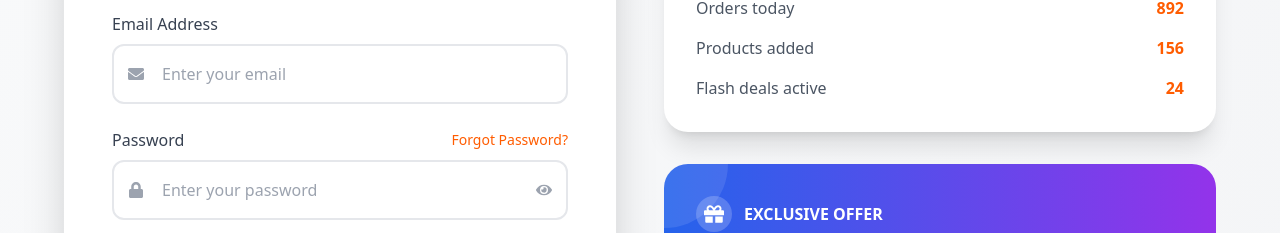
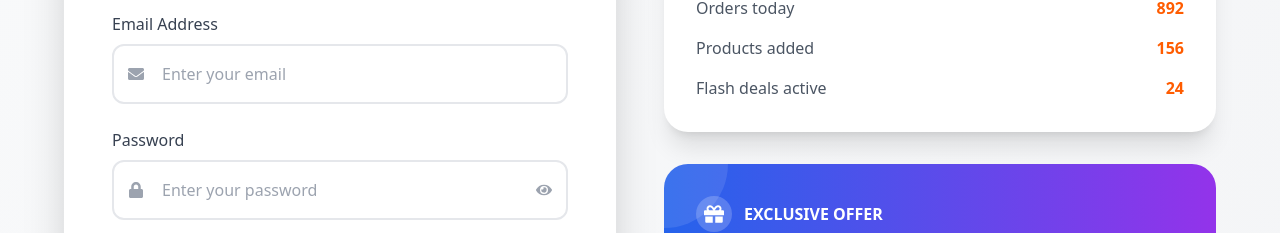
Before and after one commit to saimprojects/Primaryorderfrontend, a React (Vite) app: page /login in a window 1280 px wide. Shown: the part 815-1048 px from the top of the page. Built offline with nearby package versions, Linux system fonts and the light colour scheme; no server answers.

Commit message:
CRSF attach

```diff
--- a/src/pages/Login.jsx
+++ b/src/pages/Login.jsx
@@ -121,12 +121,6 @@ const Login = () => {
                                     <label className="block text-gray-700 font-medium">
                                         Password
                                     </label>
-                                    <Link
-                                        to="/forgot-password"
-                                        className="text-sm text-[#FF5C00] hover:text-[#E55100] font-medium"
-                                    >
-                                        Forgot Password?
-                                    </Link>
                                 </div>
                                 <div className="relative">
                                     <div className="absolute left-4 top-1/2 transform -translate-y-1/2 text-gray-400">
```
